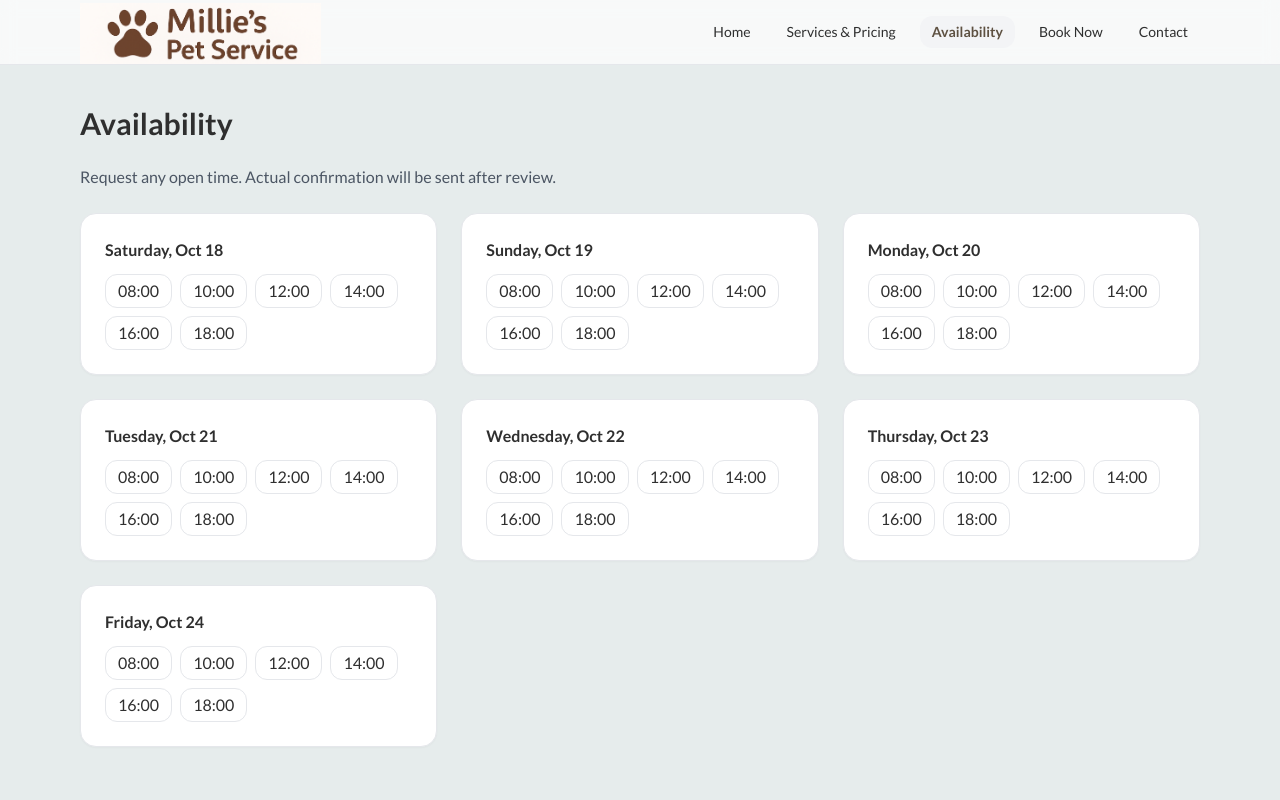
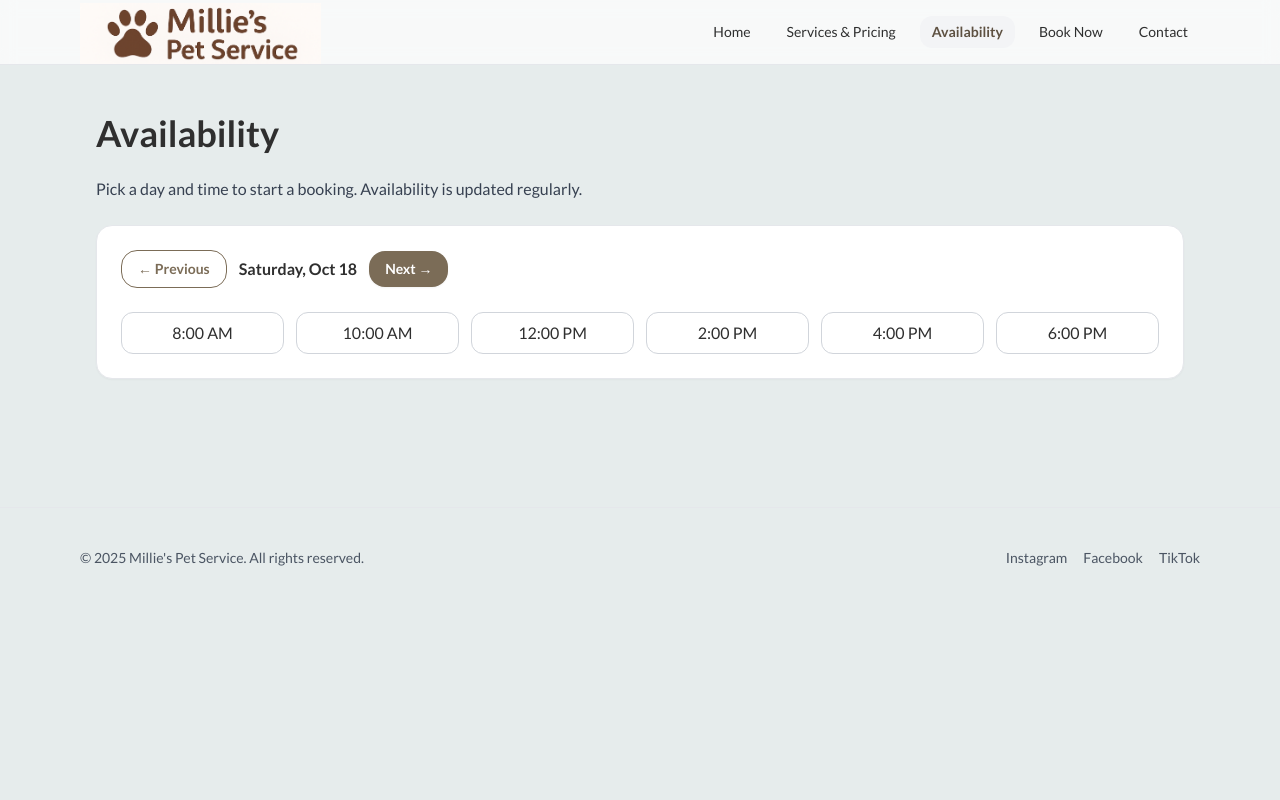
Before and after one commit to bbeare22/millies-pet-service, a Next.js app: page /availability in a window 1280 px wide. Shown: the top 800 px of the page. Built offline with nearby package versions, Linux system fonts and the light colour scheme.

Commit message:
fix: split availability into server page + client component

```diff
--- a/app/availability/page.tsx
+++ b/app/availability/page.tsx
@@ -1,31 +1,19 @@
-'use client';
-import { useState } from 'react';
-import { addDays, format } from 'date-fns';
+import AvailabilityClient from '@/components/AvailabilityClient';
 
 export const metadata = { title: 'Availability' };
 
-const slots = ["08:00", "10:00", "12:00", "14:00", "16:00", "18:00"];
-
 export default function AvailabilityPage() {
-  const [d] = useState(new Date());
-  const days = Array.from({ length: 7 }, (_, i) => addDays(d, i));
-
   return (
-    <div className="py-10 space-y-6">
-      <h1 className="text-3xl font-bold">Availability</h1>
-      <p className="text-gray-600">Request any open time. Actual confirmation will be sent after review.</p>
-      <div className="grid md:grid-cols-3 gap-6">
-        {days.map(day => (
-          <div key={String(day)} className="card">
-            <h3 className="font-semibold mb-3">{format(day, 'EEEE, MMM d')}</h3>
-            <div className="flex flex-wrap gap-2">
-              {slots.map(s => (
-                <a key={s} href={`/book?date=${format(day, 'yyyy-MM-dd')}&time=${s}`} className="px-3 py-1 rounded-xl border hover:bg-gray-50">{s}</a>
-              ))}
-            </div>
-          </div>
-        ))}
+    <section className="py-10 md:py-12">
+      <div className="container space-y-6">
+        <h1 className="text-3xl md:text-4xl font-extrabold">Availability</h1>
+        <p className="text-gray-700">
+          Pick a day and time to start a booking. Availability is updated regularly.
+        </p>
+        <div className="card">
+          <AvailabilityClient />
+        </div>
       </div>
-    </div>
+    </section>
   );
 }
--- /dev/null
+++ b/components/AvailabilityClient.tsx
@@ -0,0 +1,50 @@
+'use client';
+
+import { useState } from 'react';
+import { addDays, format } from 'date-fns';
+import Link from 'next/link';
+
+const slots = ["08:00", "10:00", "12:00", "14:00", "16:00", "18:00"];
+
+export default function AvailabilityClient() {
+  const [dayOffset, setDayOffset] = useState(0);
+  const day = addDays(new Date(), dayOffset);
+
+  const yyyyMmDd = format(day, 'yyyy-MM-dd');
+  const friendly = format(day, 'EEEE, MMM d');
+
+  return (
+    <div className="space-y-6">
+      {/* Day picker */}
+      <div className="flex items-center gap-3">
+        <button
+          className="btn-ghost"
+          onClick={() => setDayOffset(o => Math.max(0, o - 1))}
+          disabled={dayOffset === 0}
+        >
+          ← Previous
+        </button>
+        <div className="font-semibold">{friendly}</div>
+        <button className="btn" onClick={() => setDayOffset(o => o + 1)}>
+          Next →
+        </button>
+      </div>
+
+      {/* Slots */}
+      <div className="grid grid-cols-2 sm:grid-cols-3 md:grid-cols-6 gap-3">
+        {slots.map((t) => {
+          const label = format(new Date(`${yyyyMmDd}T${t}`), 'h:mm a');
+          return (
+            <Link
+              key={t}
+              href={{ pathname: '/book', query: { date: yyyyMmDd, time: t } }}
+              className="px-3 py-2 rounded-xl border border-gray-300 text-center hover:bg-gray-50"
+            >
+              {label}
+            </Link>
+          );
+        })}
+      </div>
+    </div>
+  );
+}
```
